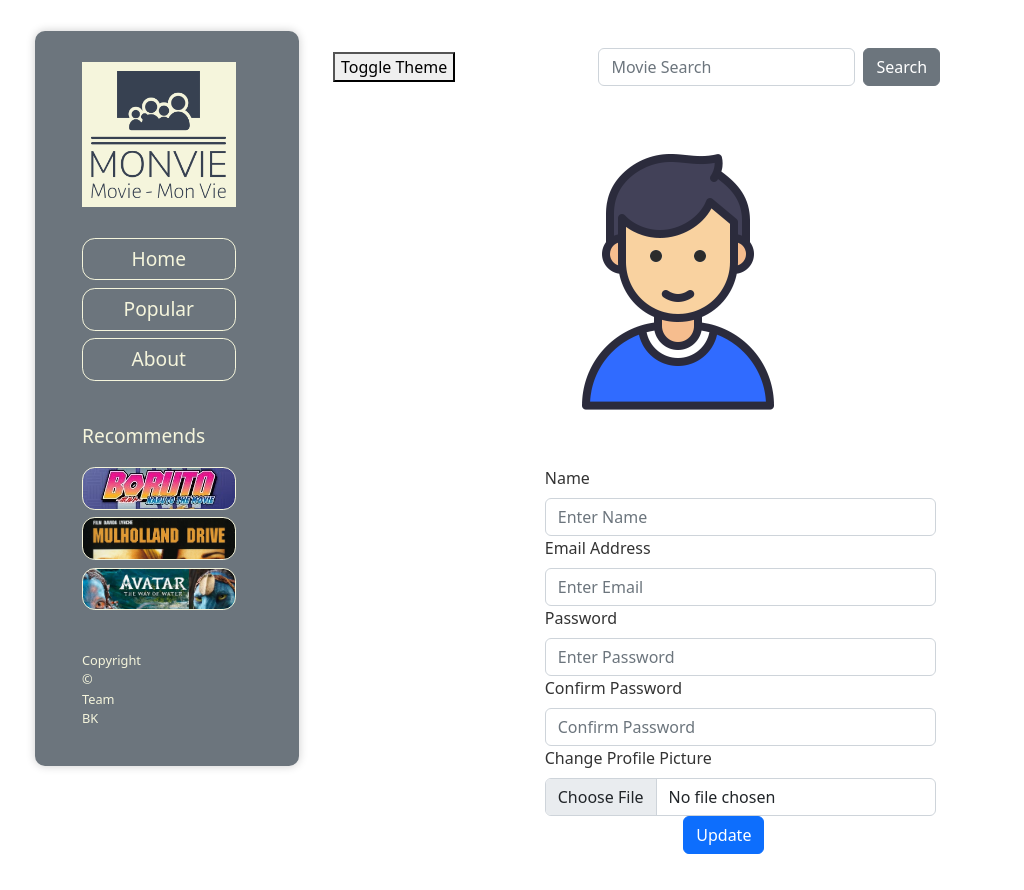
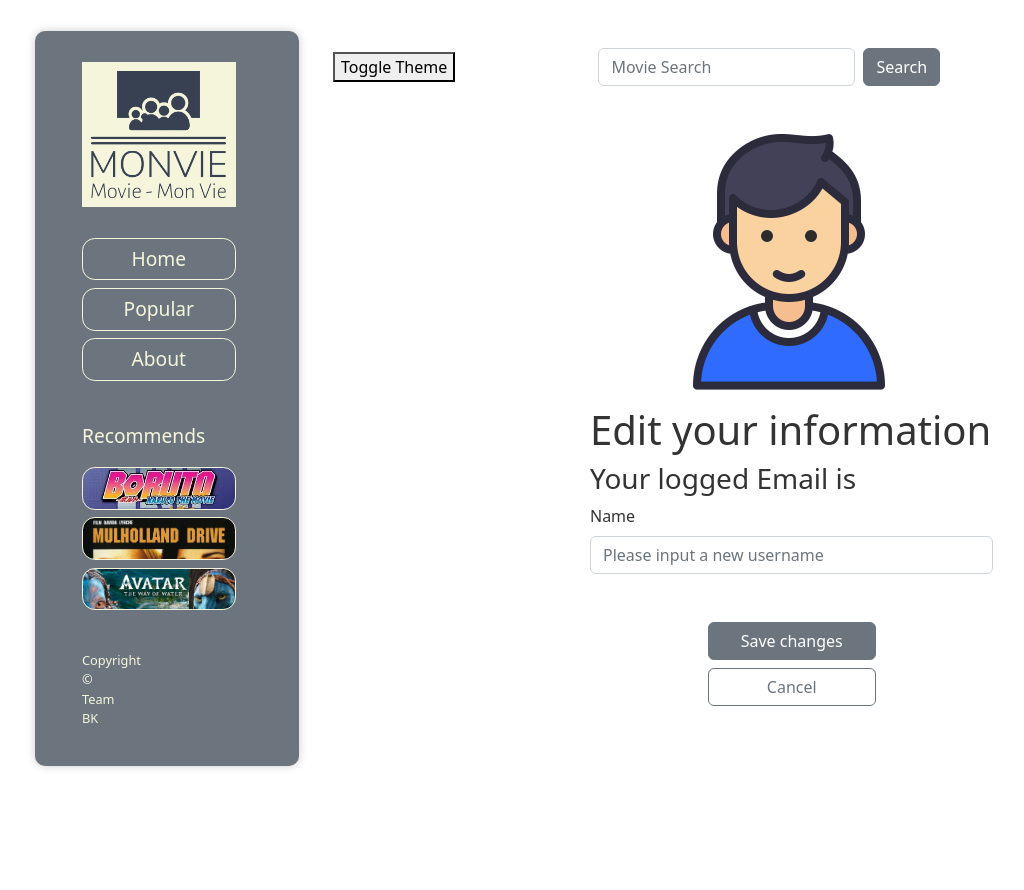
Before and after one commit to rcRen/mini-movie-review-react-demoweb, a React (Create React App) app: page /edituser in a window 1280 px wide. Shown: the whole page, without its empty margins (62-1086 px from the left). After the commit the page ends 800 px from the top, so only its background shows below. Built offline with nearby package versions, Linux system fonts and the light colour scheme.

Commit message:
update display profile page

```diff
--- /dev/null
+++ b/src/components/ChangePasswordButton.js
@@ -0,0 +1,14 @@
+import React from 'react';
+import Button from 'react-bootstrap/Button';
+import { Link } from 'react-router-dom';
+
+function ChangePassword() {
+	return (
+		<div>
+			<Link to="/user/update-password">
+				<Button variant="primary">Change Password</Button>
+			</Link>
+		</div>
+	);
+}
+export default ChangePassword;
--- a/src/components/EditUserInfoForm.js
+++ b/src/components/EditUserInfoForm.js
@@ -1,56 +1,93 @@
 import React from "react";
-import { Form, Button, Row, Col, Container } from "react-bootstrap";
-
-
+import { Form, Button, Row, Col, Container, Stack} from "react-bootstrap";
+import { useContext, useState } from 'react';
+import { useNavigate } from 'react-router-dom';
+import { UserContext } from '../contexts/UserContex';
+import { User } from '../helpers/LocalStorage';
 
 const EditUserInfoForm = () => {
+  const navigate = useNavigate();
+	const user = useContext(UserContext);
+	const email = user.email;
+	const [username, setUsername] = useState();
+	// const [oldPassword, setOldPassword] = useState();
+	// const [newPassword, setNewPassword] = useState();
+	// const [confirmPassword, setConfirmPassword] = useState();
+	const [message, setMessage] = useState('');
 
+	const handleSubmit = (e) => {
+		e.preventDefault();
+		fetch('http://localhost:3001/user/change-password', {
+			method: 'POST',
+			body: JSON.stringify({
+				username,
+				email,
+				// oldPassword,
+				// newPassword,
+				// confirmPassword,
+			}),
+			headers: {
+				'Content-type': 'application/json; charset=UTF-8',
+			},
+		})
+			.then((res) => res.json())
+			.then((res) => {
+				console.info(res)
+				console.info(message)
+				if (!res.message) {
+					setMessage(res.message);
+				} else {
+					User.setUser(res.data);
+
+					navigate('/');
+				}
+			});
+	};
   return (
     <Container>
       <Row>
-      <Col md={{ span: 6, offset: 4 }}>
-        <h1>Edit your information</h1>
+        <Col md={{ span: 3, offset: 5 }}>
+          <img src={'../images/person.png'} />
         </Col>
-        </Row>
+      </Row>
+      <Row>
+        <Col md={{ span: 6, offset: 4 }}>
+          <h1>Edit your information</h1>
+        </Col>
+      </Row>
+       <Row>
+          <Col md={{ span: 6, offset: 4 }}>
+            <Form onSubmit={handleSubmit}>
 
-       <Row >
-          <Col md={{ span: 6, offset: 4 }}>
-            <Form>
+            <div><h3>Your logged Email is {email}</h3></div>
+
               <Form.Group controlId="name">
                 <Form.Label>Name</Form.Label>
                 <Form.Control
                   type="text"
-                  placeholder="Enter Name"
+                  placeholder="Please input a new username"
+                  value={username}
+                  onChange={(e) => {
+                    setUsername(e.target.value);}}
                 ></Form.Control>
               </Form.Group>
-              <Form.Group controlId="email">
-                <Form.Label>Email Address</Form.Label>
-                <Form.Control
-                  type="email"
-                  placeholder="Enter Email"
-                ></Form.Control>
-              </Form.Group>
-              <Form.Group controlId="password">
-                <Form.Label>Password</Form.Label>
-                <Form.Control
-                  type="password"
-                  placeholder="Enter Password"
-                ></Form.Control>
-              </Form.Group>
-              <Form.Group controlId="confirmPassword">
-                <Form.Label>Confirm Password</Form.Label>
-                <Form.Control
-                  type="password"
-                  placeholder="Confirm Password"
-                ></Form.Control>
-              </Form.Group>
-              <Form.Group controlId="pic">
+
+              {/* <Form.Group controlId="pic">
                 <Form.Label>Change Profile Picture</Form.Label>
                 <Form.Control type="file" />
-              </Form.Group>
-              <Button type="submit" varient="primary">
+              </Form.Group> */}
+              {(message==='') && (
+                <Form.Group className="mx-3 mb-5">
+                <Form.Text>{message}</Form.Text>
+                </Form.Group>
+              )}
+              {/* <Button type="submit" varient="primary">
                 Update
-              </Button>
+              </Button> */}
+                <Stack gap={2} className="col-md-5 mx-auto">
+                  <Button variant="secondary">Save changes</Button>
+                  <Button variant="outline-secondary">Cancel</Button>
+                </Stack>
             </Form>
           </Col>
         </Row>
--- a/src/components/MyReviewButton.js
+++ b/src/components/MyReviewButton.js
@@ -17,7 +17,7 @@ function MyReviewButton() {
       {/* <button onClick={handleSubmit}>Home</button> */}
       {/* <Button variant="primary" onClick={handleSubmit}> */}
       <Button variant="primary" onClick={handleSubmit}>
-        My Review
+        Edit My Reviews
       </Button>
     </div>
   );
--- a/src/pages/DisplayUserInfo.js
+++ b/src/pages/DisplayUserInfo.js
@@ -1,11 +1,37 @@
 import React from "react";
-import { Row, Col, Container } from "react-bootstrap";
+import { Row, Col } from "react-bootstrap";
 import EditProfileButton from "../components/EditProfileButton";
 import MyReviewButton from "../components/MyReviewButton";
 import Layout from "../layout/Layout";
-import ReviewList from "../components/ReviewList";
+import ChangePasswordButton from "../components/ChangePasswordButton";
+import { useNavigate } from 'react-router-dom';
+import { UserContext } from '../contexts/UserContex';
+import { useContext} from 'react';
+import MyCard from "../components/UI/MyCard";
 
 const DisplayUserInfo = () => {
+
+  const navigate = useNavigate();
+	const user = useContext(UserContext);
+	const email = user.email;
+	const username = user.username;
+	//const [message, setMessage] = useState('');
+
+	const fetchData = (e) => {
+		e.preventDefault();
+		fetch('http://localhost:3001/user/change-password', {
+			method: 'POST',
+			body: JSON.stringify({
+				username,
+				email,
+			}),
+			headers: {
+				'Content-type': 'application/json; charset=UTF-8',
+			},
+		})
+			.then((res) => res.json())
+			;
+	};
   return (
     <Layout>
       <Row>
@@ -13,24 +39,37 @@ const DisplayUserInfo = () => {
           <img src={"../images/person.png"} />
         </Col>
       </Row>
+
       <Row>
         <Col md={{ span: 5, offset: 4 }}>
           <h1> Your Profile</h1>
         </Col>
-        <Col md={{ span: 5, offset: 4 }}>
-          <p>Name: User1</p>
-          <p>Your Email: user1@gmail.com</p>
-        </Col>
       </Row>
+
+      <MyCard>
+        <Row>
+          <Col sm={3} /><Col sm={2}><h5>Name:</h5></Col>
+          <Col sm={7}><h5>{username}</h5></Col>
+        </Row>
+
+        <Row>
+          <Col sm={3} /><Col sm={2}><h5>Email:</h5></Col>
+          <Col sm={7}><h5>{email}</h5></Col>
+        </Row>
+      </MyCard>
+
       <Row>
-        <Col sm={4} />
+        <Col sm={3} />
         <Col sm={2}>
           <EditProfileButton />
         </Col>
         <Col sm={2}>
+        <ChangePasswordButton/>
+        </Col>
+        <Col sm={2}>
           <MyReviewButton />
         </Col>
-        <Col sm={4} />
+        <Col sm={3} />
       </Row>
       {/* <Row>
         <ReviewList/>
--- a/src/pages/UserPage.css
+++ /dev/null
@@ -1,15 +0,0 @@
-.profilePic {
-    width: 60%;
-    display: flex;
-    align-items: center;
-    padding: 20px;
-  }
-  .profileContainer {
-    display: flex;
-    margin: 20px;
-  }
-  @media only screen and (max-width: 768px) {
-    .profileContainer {
-      flex-direction: column-reverse;
-    }
-  }
--- a/src/pages/UserPage.js
+++ b/src/pages/UserPage.js
@@ -1,65 +1,13 @@
 import React from "react";
-import { Form, Button, Row, Col, Container } from "react-bootstrap";
-import ReviewList from "../components/ReviewList";
+import EditUserInfoForm from "../components/EditUserInfoForm";
 import Layout from "../layout/Layout";
-import "./UserPage.css";
+
 
 const UserPage = () => {
   return (
     <Layout>
-      <Row className="profilePic">
-        <Col md={{ span: 3, offset: 6 }}>
-          <img src={'../images/person.png'} />
-        </Col>
-      </Row>
-      <Row className="profileContainer">
-        <Col md={{ span: 6, offset: 3 }}>
-          <Form>
-            <Form.Group controlId="name">
-              <Form.Label>Name</Form.Label>
-              <Form.Control type="text" placeholder="Enter Name"></Form.Control>
-            </Form.Group>
-            <Form.Group controlId="email">
-              <Form.Label>Email Address</Form.Label>
-              <Form.Control
-                type="email"
-                placeholder="Enter Email"
-              ></Form.Control>
-            </Form.Group>
-            <Form.Group controlId="password">
-              <Form.Label>Password</Form.Label>
-              <Form.Control
-                type="password"
-                placeholder="Enter Password"
-              ></Form.Control>
-            </Form.Group>
-            <Form.Group controlId="confirmPassword">
-              <Form.Label>Confirm Password</Form.Label>
-              <Form.Control
-                type="password"
-                placeholder="Confirm Password"
-              ></Form.Control>
-            </Form.Group>
-            <Form.Group controlId="pic">
-              <Form.Label>Change Profile Picture</Form.Label>
-              <Form.Control type="file" />
-            </Form.Group>
-          </Form>
-        </Col>
-        <Col md={{ span: 3, offset: 5 }}>
-          <Button type="submit" varient="primary">
-            Update
-          </Button>
-        </Col>
-        <Col
-          style={{
-            display: "flex",
-            alignItems: "center",
-            justifyContent: "center",
-          }}
-        ></Col>
-      </Row>
-      </Layout>
+      <EditUserInfoForm />
+    </Layout>
   );
 };
 
```
